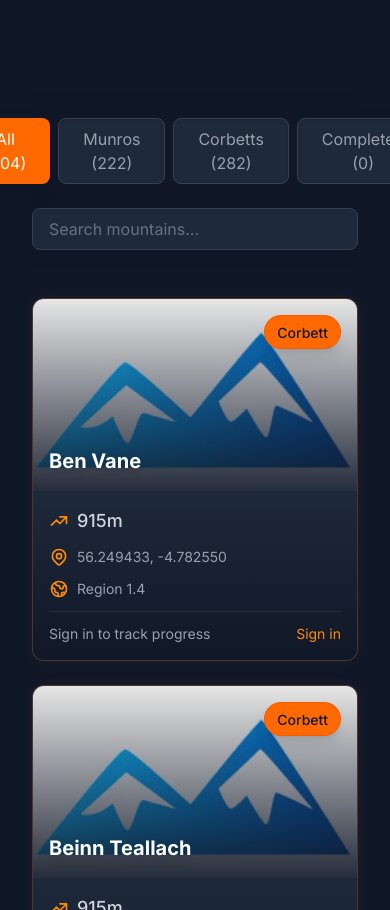
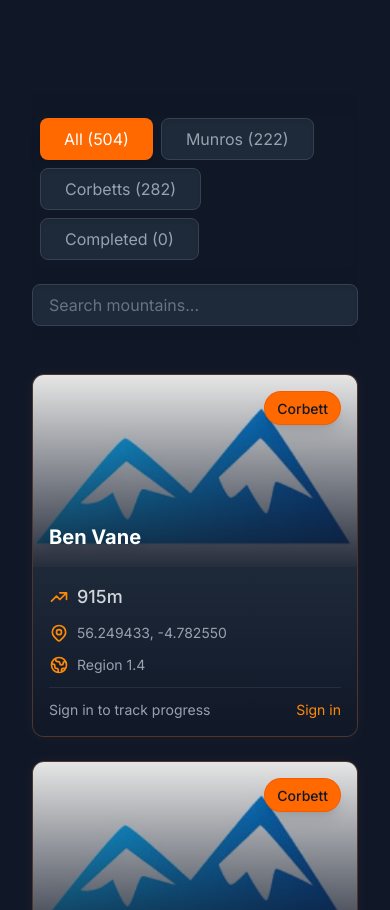
Before and after one commit to BrianJRobinson/mountain-explorer, a Next.js app: page / in a window 390 px wide. Shown: the part 846-1756 px from the top of the page. Built offline with nearby package versions, Linux system fonts and the light colour scheme; no server answers.

Commit message:
Update MountainDirectory.tsx

```diff
--- a/src/components/MountainDirectory.tsx
+++ b/src/components/MountainDirectory.tsx
@@ -142,7 +142,7 @@ export const MountainDirectory: React.FC<MountainDirectoryProps> = ({ mountains
     <div className="container mx-auto px-4 py-8 min-h-screen" id="mountains">
       <div className="sticky top-16 z-40 bg-gray-900/95 backdrop-blur-sm py-4 mb-8">
         <div className="flex flex-col md:flex-row justify-between items-center gap-4">
-          <div className="flex space-x-2 p-2 md:flex-row bg-gray-900 rounded-xl shadow-inner">
+          <div className="flex flex-wrap gap-2 p-2 w-full md:w-auto bg-gray-900 rounded-xl shadow-inner">
             <button
               type="button"
               onClick={(e) => {
```
